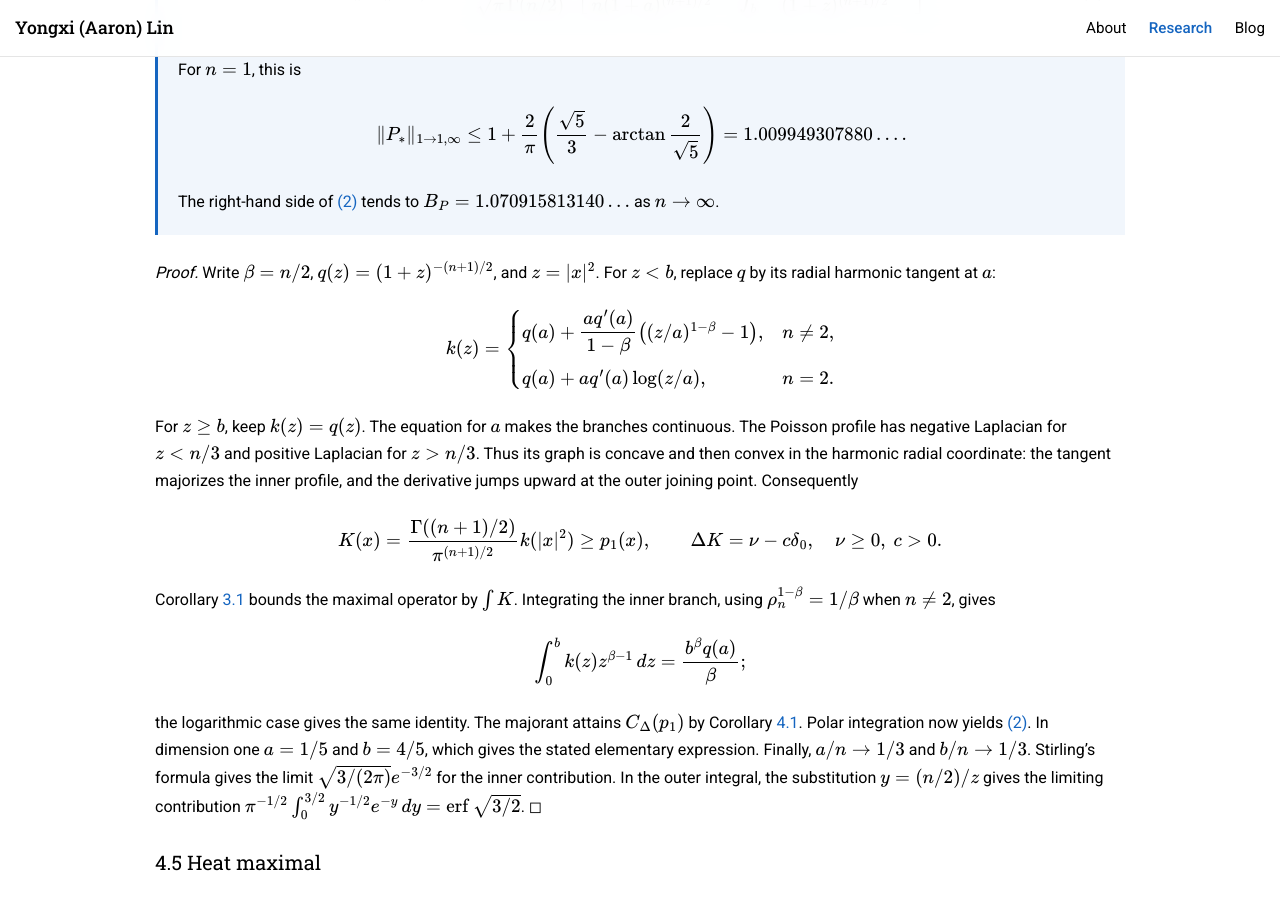
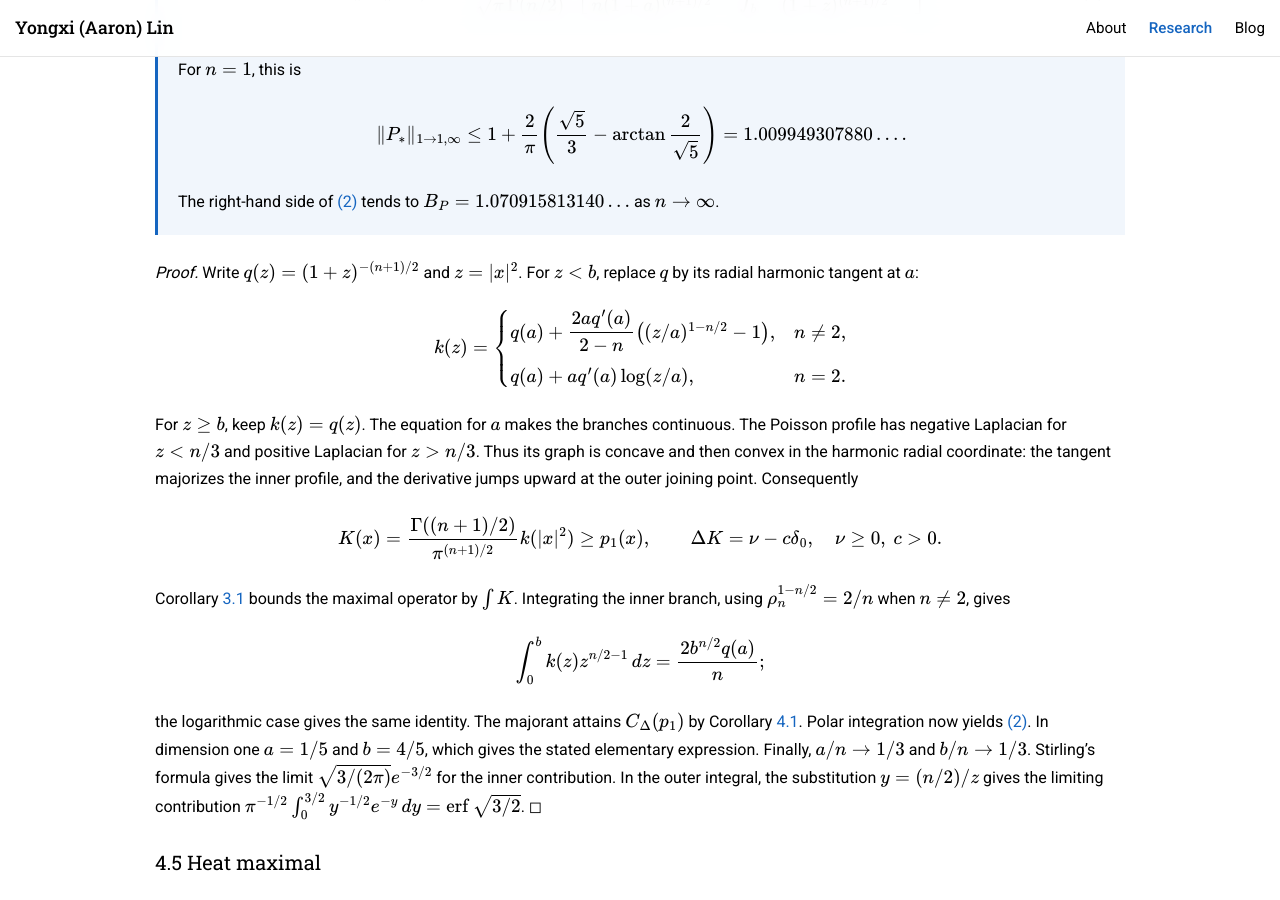
Before and after one commit to CoolRmal/coolrmal.github.io, a Jekyll site: the page built from two-partial-balayage-principles.html, in a window 1280 px wide and 900 px high, scrolled down 13040 px. Built offline with Jekyll 4.4.1, drawn with Linux system fonts in a browser that asks for light colours; formulas are drawn with MathJax 3.

Commit message:
Remove redundant beta notation from Poisson proof

```diff
--- a/two-partial-balayage-principles.html
+++ b/two-partial-balayage-principles.html
@@ -529,10 +529,10 @@ Then</em></p>
 <span class="math inline">$$B_P=1.070915813140\ldots$$</span> as <span class="math inline">$$n\to\infty$$</span>.</em></p>
 </div>
 <div class="proof">
-<p><em>Proof.</em> Write <span class="math inline">$$\beta=n/2$$</span>,
-<span class="math inline">$$q(z)=(1+z)^{-(n+1)/2}$$</span>, and <span class="math inline">$$z=|x|^2$$</span>. For <span class="math inline">$$z&lt;b$$</span>, replace <span class="math inline">$$q$$</span> by its radial harmonic tangent at <span class="math inline">$$a$$</span>: <span class="math display">$$k(z)=\begin{cases}
-q(a)+\dfrac{a q'(a)}{1-\beta}
-       \bigl((z/a)^{1-\beta}-1\bigr),&amp;n\ne2,\\[6pt]
+<p><em>Proof.</em> Write <span class="math inline">$$q(z)=(1+z)^{-(n+1)/2}$$</span>
+and <span class="math inline">$$z=|x|^2$$</span>. For <span class="math inline">$$z&lt;b$$</span>, replace <span class="math inline">$$q$$</span> by its radial harmonic tangent at <span class="math inline">$$a$$</span>: <span class="math display">$$k(z)=\begin{cases}
+q(a)+\dfrac{2a q'(a)}{2-n}
+       \bigl((z/a)^{1-n/2}-1\bigr),&amp;n\ne2,\\[6pt]
 q(a)+a q'(a)\log(z/a),&amp;n=2.
 \end{cases}$$</span> For <span class="math inline">$$z\ge b$$</span>,
 keep <span class="math inline">$$k(z)=q(z)$$</span>. The equation for
@@ -544,8 +544,8 @@ point. Consequently <span class="math display">$$K(x)=\frac{\Gamma((n+1)/2)}{\pi
 \ge p_1(x),\qquad \Delta K=\nu-c\delta_0,
 \quad \nu\ge0,\ c&gt;0.$$</span> Corollary <a data-reference="cor:optimal-majorant" data-reference-type="ref" href="#cor:optimal-majorant">3.1</a> bounds the maximal operator
 by <span class="math inline">$$\int K$$</span>. Integrating the inner
-branch, using <span class="math inline">$$\rho_n^{1-\beta}=1/\beta$$</span> when <span class="math inline">$$n\ne2$$</span>, gives <span class="math display">$$\int_0^b k(z)z^{\beta-1}\,dz=\frac{b^\beta
-q(a)}\beta;$$</span> the logarithmic case gives the same identity. The
+branch, using <span class="math inline">$$\rho_n^{1-n/2}=2/n$$</span> when <span class="math inline">$$n\ne2$$</span>, gives <span class="math display">$$\int_0^b k(z)z^{n/2-1}\,dz=\frac{2b^{n/2}q(a)}{n};$$</span>
+the logarithmic case gives the same identity. The
 majorant attains <span class="math inline">$$C_\Delta(p_1)$$</span> by
 Corollary <a data-reference="cor:radial-optimal" data-reference-type="ref" href="#cor:radial-optimal">4.1</a>. Polar integration now yields
 <a data-reference="eq:poisson-general" data-reference-type="eqref" href="#eq:poisson-general">(2)</a>. In
```
